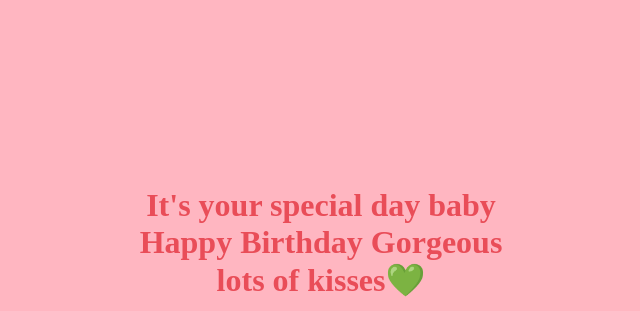
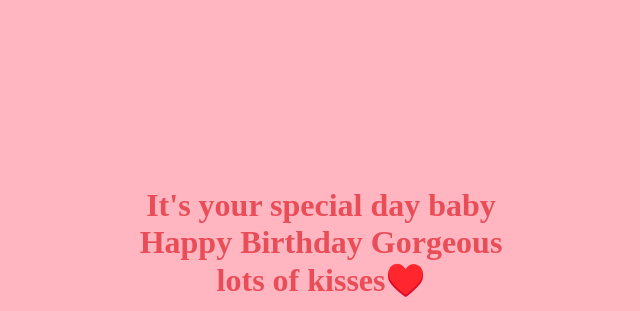
Before and after one commit to yoodow/nijti, a plain HTML site: page index1.html in a window 1280 px wide. Both pictures are taken after a click on the button "Yes". Shown: the top 311 px of the page, without its empty margins (319-959 px from the left). Drawn offline with Linux system fonts and the light colour scheme.

Commit message:
Update index1.html

```diff
--- a/index1.html
+++ b/index1.html
@@ -90,7 +90,7 @@
         const gif = document.querySelector(".gif");
 
         yesBtn.addEventListener("click", () => {
-            question.innerHTML = "It's your special day baby Happy Birthday Gorgeous lots of kisses💚";
+            question.innerHTML = "It's your special day baby Happy Birthday Gorgeous lots of kisses♥️";
             gif.src = "https://media3.giphy.com/media/v1.Y2lkPTc5MGI3NjExdW1raGZubHV3ejl5eGI3MTlhNDBnY3BhZHEzdDlzeDQ0M2Z1bmprbCZlcD12MV9pbnRlcm5hbF9naWZfYnlfaWQmY3Q9Zw/P1VHfCYElFTcQ/giphy.webp";
             gif.removeEventListener("click", navigateToNextPage);
             gif.style.cursor = "pointer";
```
